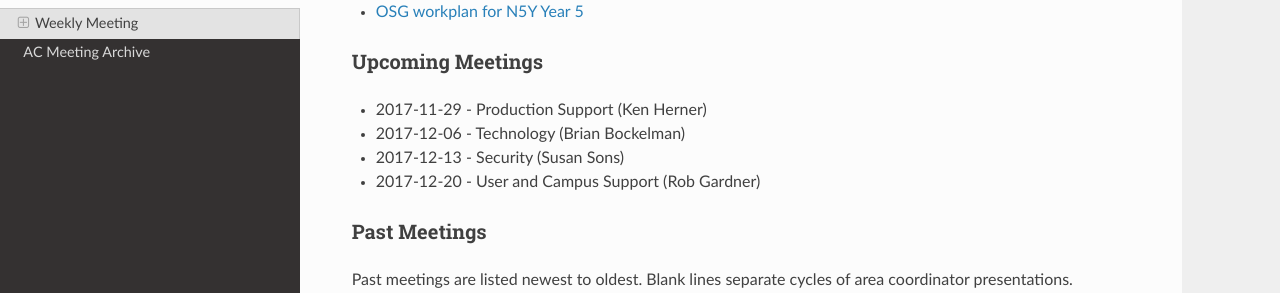
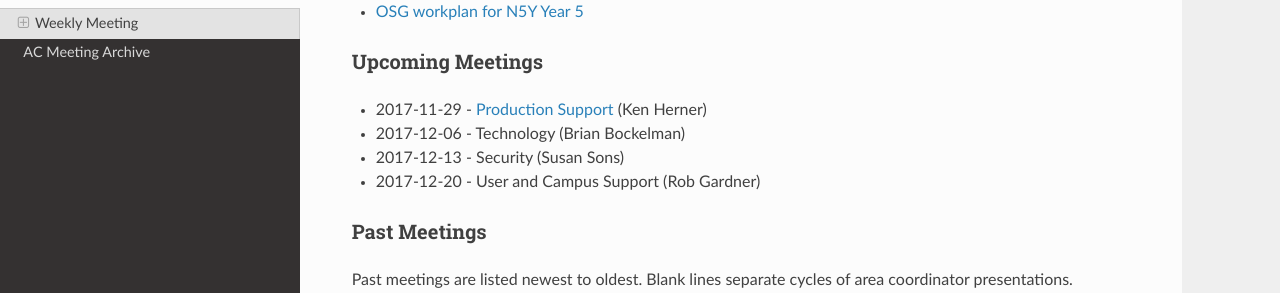
Before and after one commit to ppaschos/management-1, an MkDocs documentation site: the page built from docs/area-coordinators.md, in a window 1280 px wide and 900 px high, scrolled down 770 px. Shown: the part 158-451 px from the top of the window. Built offline with MkDocs 1.6.1, drawn with Linux system fonts in a browser that asks for light colours; nearby versions of some CDN libraries; old or Windows-style settings are respelled for this version of MkDocs; part of the change alters nothing that is shown.

```diff
--- a/docs/area-coordinators.md
+++ b/docs/area-coordinators.md
@@ -44,7 +44,7 @@ The current Area Coordinators are:
 
 ### Upcoming Meetings
 
-- 2017-11-29 - Production Support (Ken Herner)
+- 2017-11-29 - [Production Support](https://drive.google.com/open?id=1D7bE2xZOTRKW61j2rc-itx7M9vpoWhY7) (Ken Herner)
 - 2017-12-06 - Technology (Brian Bockelman)
 - 2017-12-13 - Security (Susan Sons)
 - 2017-12-20 - User and Campus Support (Rob Gardner)
```
